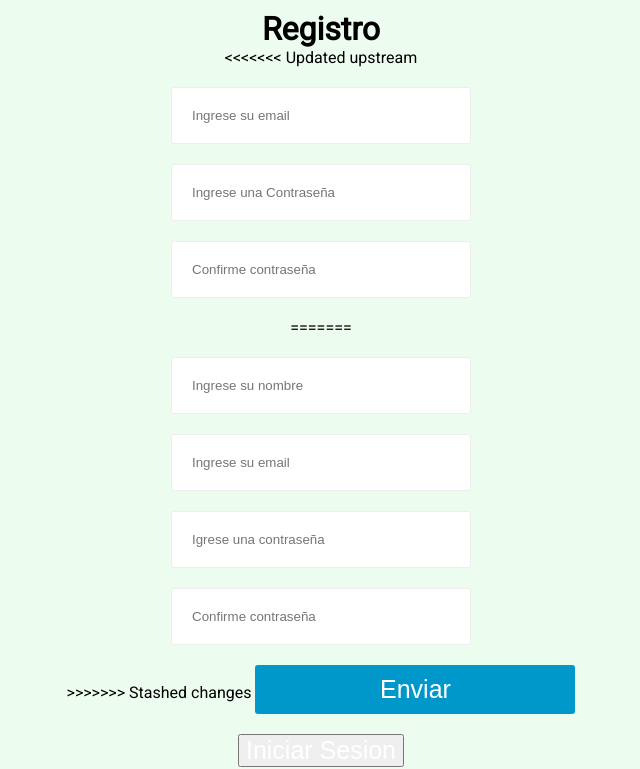
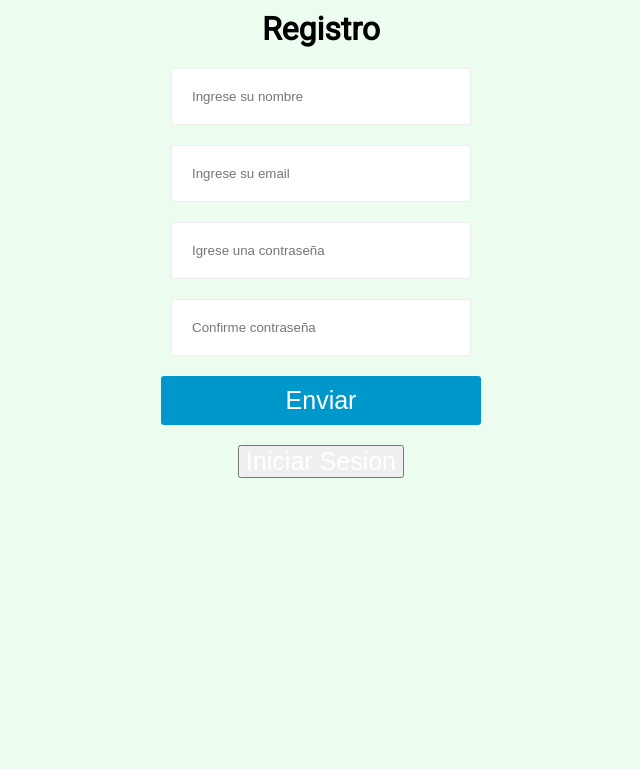
Before and after one commit to AnibalLP/Emprendimiento2021, a PHP site: page /signup.php in a window 1280 px wide. Shown: the part 122-891 px from the top of the page, without its empty margins (319-959 px from the left). After the commit the page ends 600 px from the top, so only its background shows below. Run offline with PHP 8.4, Linux system fonts and the light colour scheme.

Commit message:
cambios que recupere
agrege nombre de usuario y otros cambios

```diff
--- a/Comenzando/signup.php
+++ b/Comenzando/signup.php
@@ -41,16 +41,10 @@
 
 
     <form action="signup.php" method="POST">
-<<<<<<< Updated upstream
-      <input name="email" type="text" require pattern="[a-zA-Z0-9_]+([.][a-zA-Z0-9_]+)*@[a-zA-Z0-9_]+([.][a-zA-Z0-9_]+)*[.][a-zA-Z]{1,5}" placeholder="Ingrese su email">
-      <input name="password" type="password" require pattern="[A-Za-z0-9¿?#$]{6,8}" placeholder="Ingrese una Contraseña" title="Ejemplo: Persona1 - entre 6 y 8 caracteres">
-      <input name="confirm_password" type="password" require pattern="[A-Za-z0-9¿?#$]{6,8}" placeholder="Confirme contraseña" title="Ejemplo: Persona1 - entre 6 y 8 caracteres">
-=======
     <input name="usuario" type="text" placeholder="Ingrese su nombre">
       <input name="email" type="text" placeholder="Ingrese su email">
       <input name="password" type="password" placeholder="Igrese una contraseña">
       <input name="confirm_password" type="password" placeholder="Confirme contraseña">
->>>>>>> Stashed changes
       <input type="submit" value="Enviar">
     </form>
 
```
Also changed, not shown: Comenzando/login.php (+0 -9 lines).
